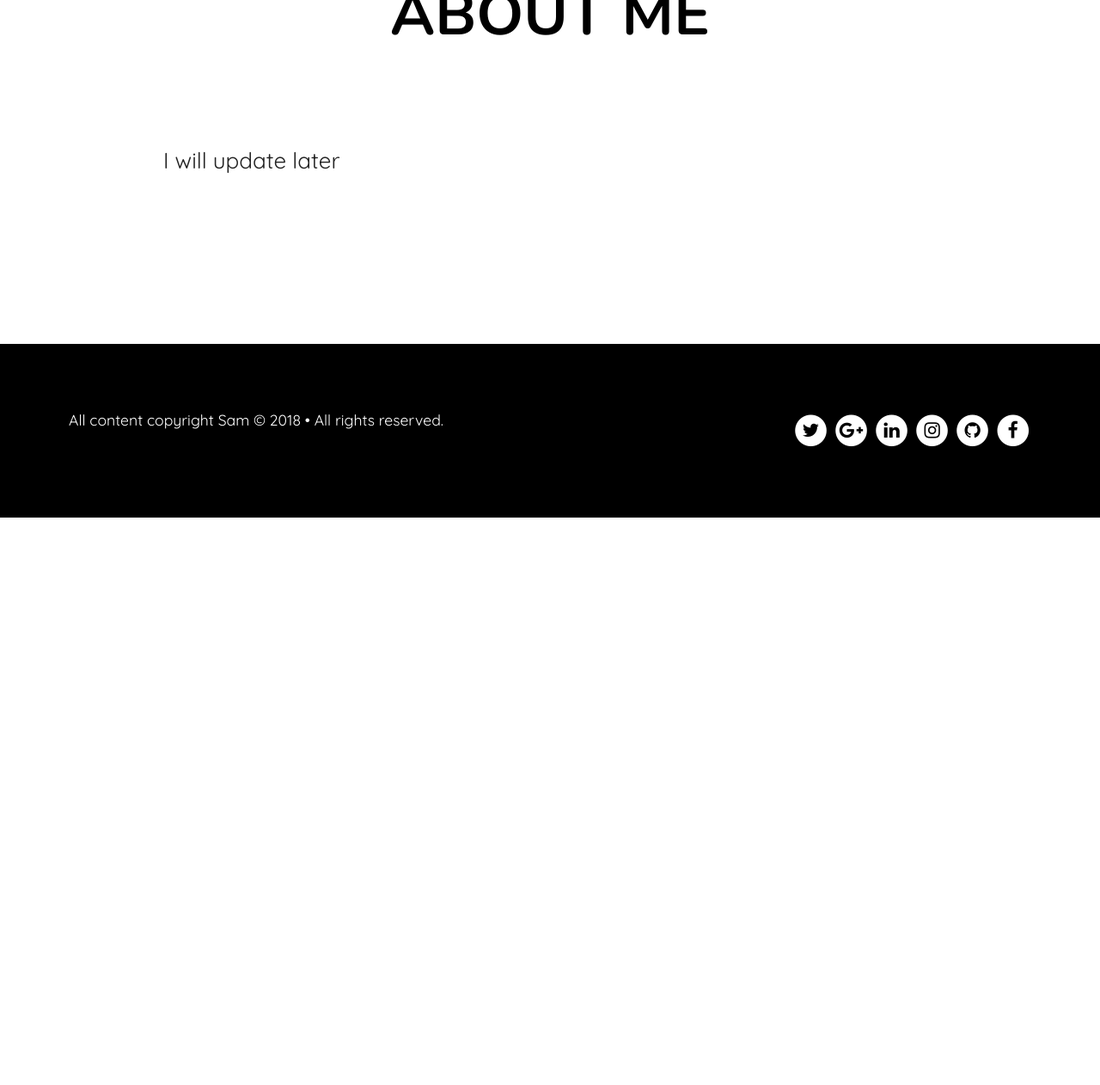
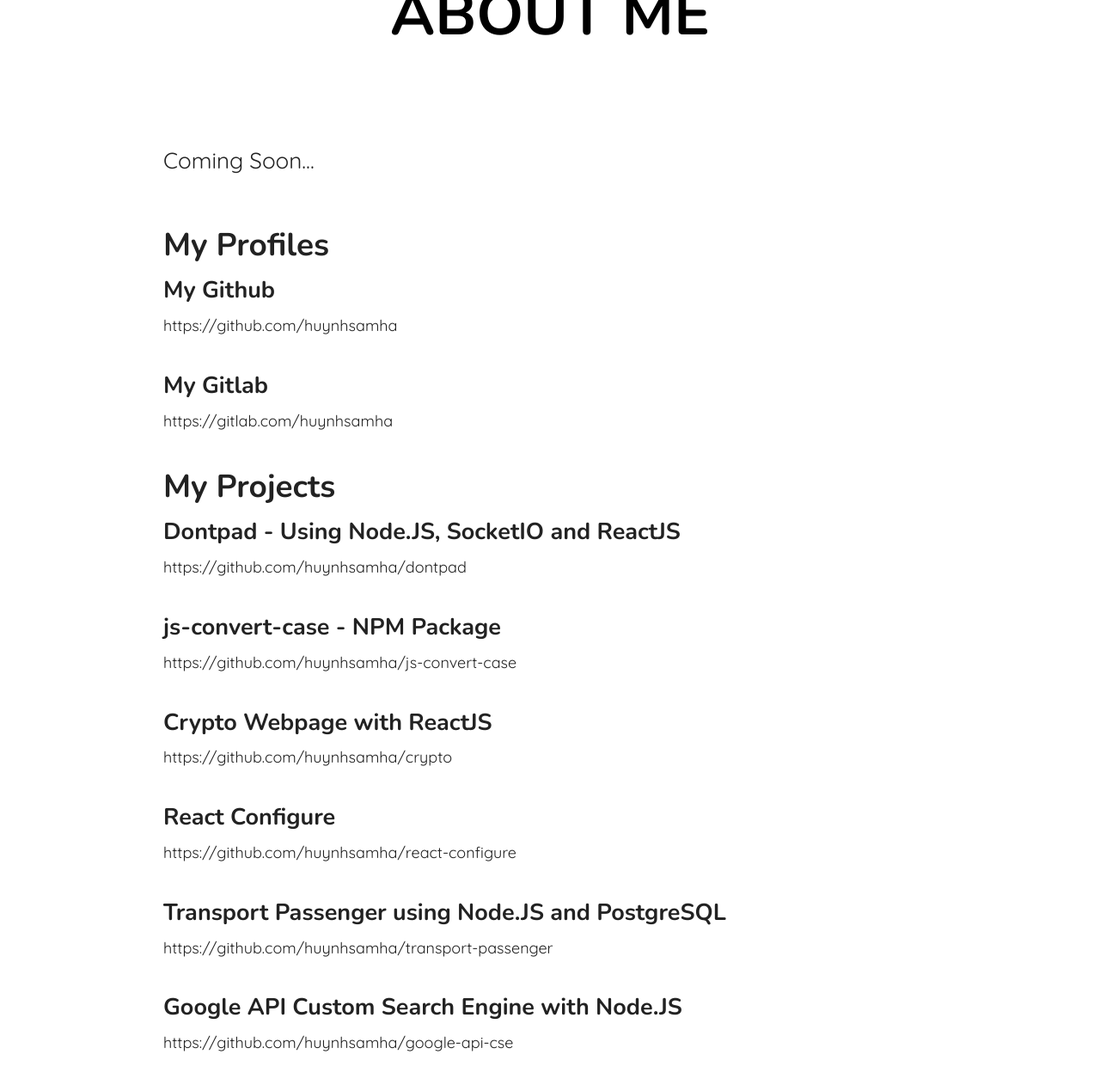
Before and after one commit to huynhsamha/huynhsamha.github.io, a Jekyll site: the page built from about.md, in a window 1280 px wide and 1400 px high, scrolled down 211 px. Shown: the top 1262 px of the window at 86% size. Built offline with Jekyll 4.4.1, drawn with Linux system fonts in a browser that asks for light colours; nearby versions of some CDN libraries; before the commit the page ends 900 px from its top, so only the background shows below that.

Commit message:
update About page

```diff
--- a/about.md
+++ b/about.md
@@ -11,7 +11,33 @@
   <figcaption>huynhsamha (Sam)</figcaption>
 </figure> -->
 
-I will update later
+Coming Soon...
+
+## My Profiles
+### My Github
+https://github.com/huynhsamha
+
+### My Gitlab
+https://gitlab.com/huynhsamha
+
+## My Projects
+### Dontpad - Using Node.JS, SocketIO and ReactJS
+https://github.com/huynhsamha/dontpad
+
+### js-convert-case - NPM Package
+https://github.com/huynhsamha/js-convert-case
+
+### Crypto Webpage with ReactJS
+https://github.com/huynhsamha/crypto
+
+### React Configure
+https://github.com/huynhsamha/react-configure
+
+### Transport Passenger using Node.JS and PostgreSQL
+https://github.com/huynhsamha/transport-passenger
+
+### Google API Custom Search Engine with Node.JS
+https://github.com/huynhsamha/google-api-cse
 
 {% assign total_words = 0 %}
 {% assign total_readtime = 0 %}
```
